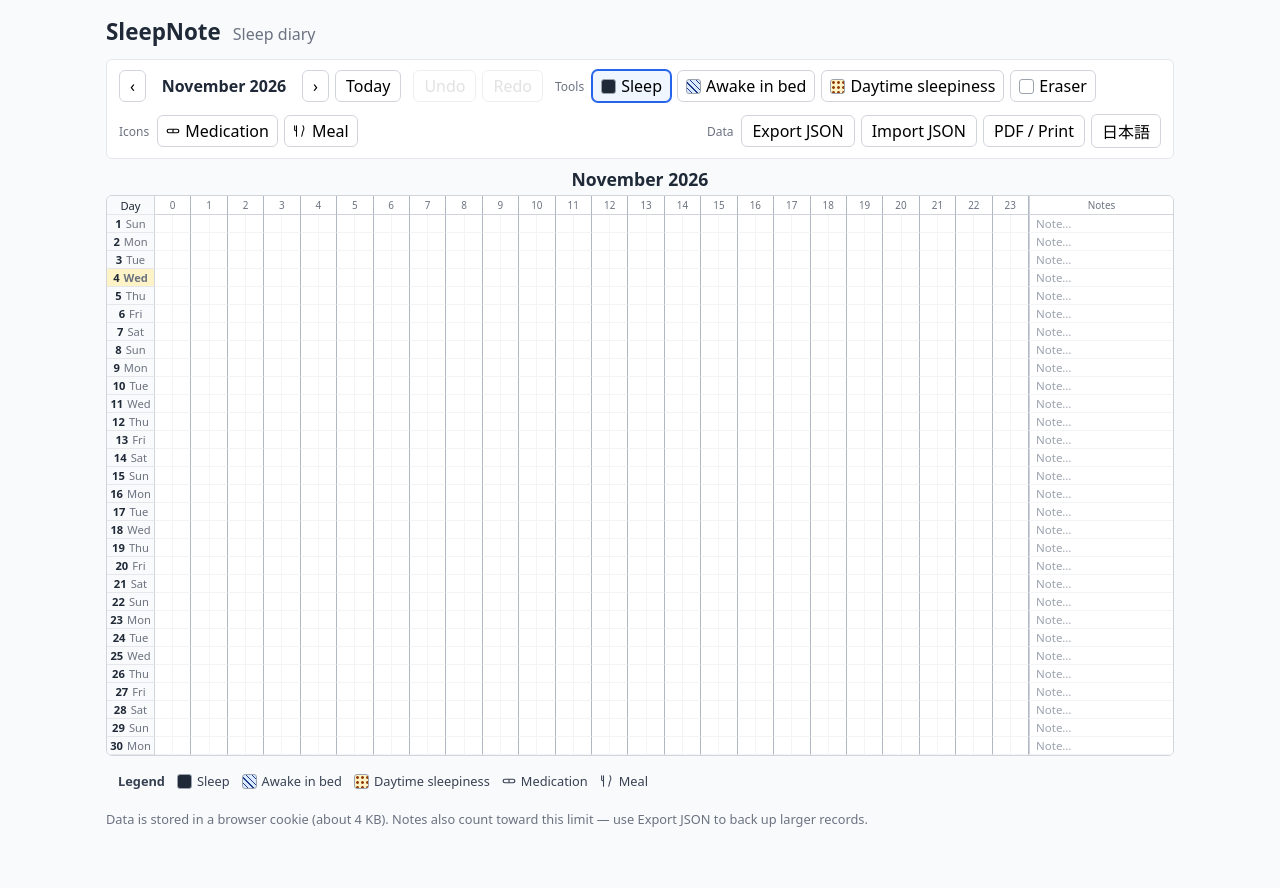
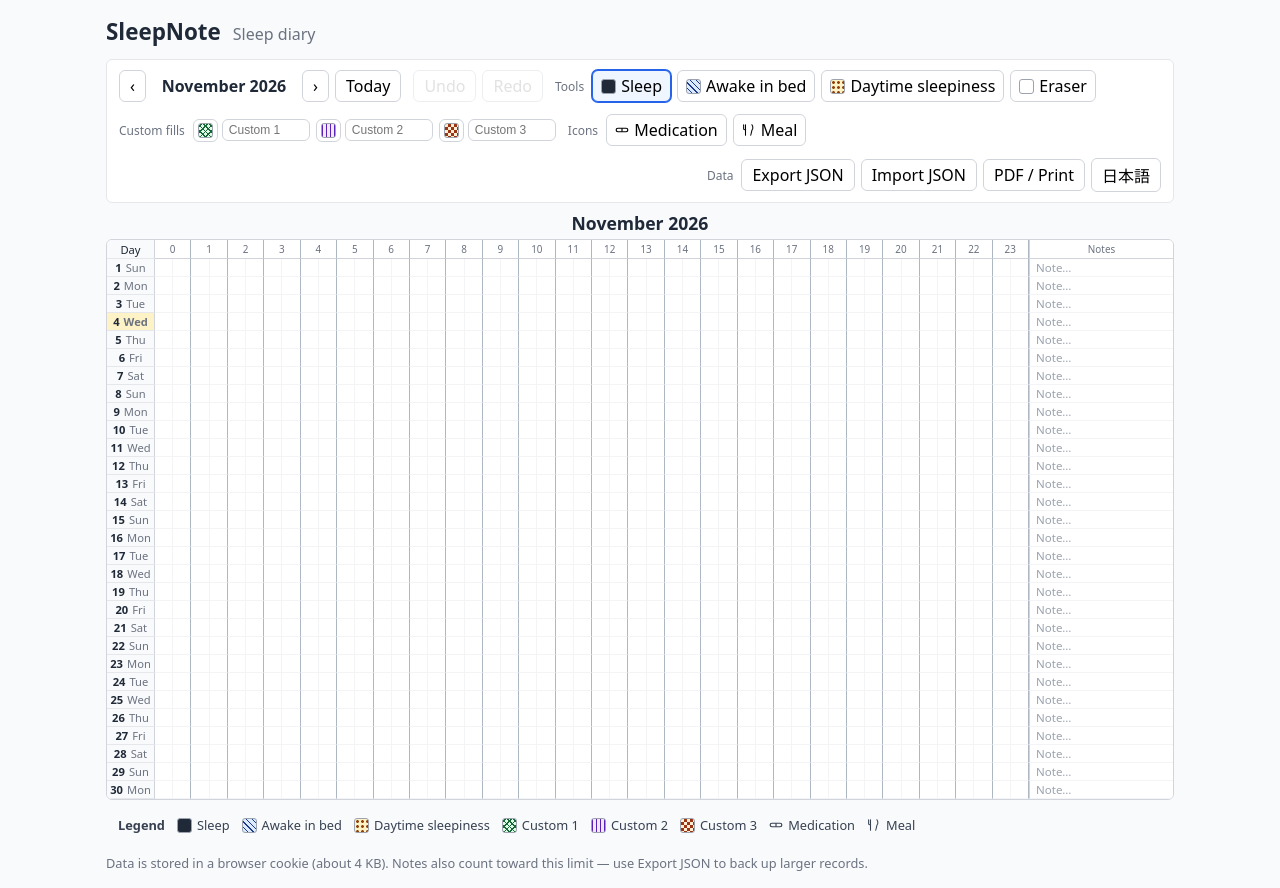
Before and after one commit to konbraphat51/SleepNote, a Vue app: page / in a window 1280 px wide. Before the commit the page ends 844 px from the top, so only its background shows below. Built offline with nearby package versions, Linux system fonts and the light colour scheme.

Commit message:
feat: add custom fill tools, print-safe patterns, and legend

```diff
--- a/src/Components/DiaryLegend.vue
+++ b/src/Components/DiaryLegend.vue
@@ -1,13 +1,24 @@
 <script>
 // SleepNote — legend explaining the fill patterns and icons.
 
+import { computed } from 'vue'
+import { useDiaryStore } from '../Composables/DiaryStore.js'
 import { useI18n } from '../I18n/useI18n.js'
+import { CustomFillStates } from '../Constants/DiaryConstants.js'
 
 export default {
   name: 'DiaryLegend',
   setup() {
     const { t } = useI18n()
-    return { t }
+    const { getCustomLabel } = useDiaryStore()
+    // User-defined fills: the label is the user's own, falling back to the default name.
+    const customFills = computed(() =>
+      CustomFillStates.map((key, index) => ({
+        key,
+        label: getCustomLabel(key) || t(`customDefault${index + 1}`),
+      })),
+    )
+    return { t, customFills }
   },
 }
 </script>
@@ -18,6 +29,9 @@ export default {
     <span class="legend__item"><span class="swatch fill-sleep"></span>{{ t('legendSleep') }}</span>
     <span class="legend__item"><span class="swatch fill-awakeInBed"></span>{{ t('legendAwakeInBed') }}</span>
     <span class="legend__item"><span class="swatch fill-sleepiness"></span>{{ t('legendSleepiness') }}</span>
+    <span v-for="fill in customFills" :key="fill.key" class="legend__item">
+      <span class="swatch" :class="`fill-${fill.key}`"></span>{{ fill.label }}
+    </span>
     <span class="legend__item">
       <svg viewBox="0 0 24 24" class="legend__icon" aria-hidden="true">
         <rect x="2" y="9" width="20" height="6" rx="3" fill="none" stroke="currentColor" stroke-width="2" />
--- a/src/Components/DiaryToolbar.vue
+++ b/src/Components/DiaryToolbar.vue
@@ -5,7 +5,7 @@ import { ref } from 'vue'
 import { useDiaryStore } from '../Composables/DiaryStore.js'
 import { useI18n } from '../I18n/useI18n.js'
 import { formatMonthKey } from '../Utils/TimeUtil.js'
-import { SlotState, IconType } from '../Constants/DiaryConstants.js'
+import { SlotState, IconType, CustomFillStates } from '../Constants/DiaryConstants.js'
 import { Locale } from '../I18n/Locales.js'
 
 export default {
@@ -22,12 +22,25 @@ export default {
       exportJson,
       importJson,
       showNotice,
+      getCustomLabel,
+      setCustomLabel,
     } = useDiaryStore()
     const { t, monthTitle } = useI18n()
     const fileInput = ref(null)
 
+    // The three user-defined fills, in display order.
+    const customFills = CustomFillStates.map((key, index) => ({
+      key,
+      defaultKey: `customDefault${index + 1}`,
+    }))
+
     const isActive = (kind, value) =>
       state.activeTool.kind === kind && state.activeTool.value === value
+
+    // Persist a user-defined fill label as the user types.
+    function onCustomLabelInput(stateKey, event) {
+      setCustomLabel(stateKey, event.target.value)
+    }
 
     // Download the diary document as a JSON file named after the visible month.
     function onExportJson() {
@@ -84,6 +97,9 @@ export default {
       onImportClick,
       onImportChange,
       onExportPdf,
+      customFills,
+      getCustomLabel,
+      onCustomLabelInput,
       SlotState,
       IconType,
       Locale,
@@ -136,6 +152,29 @@ export default {
       >
         <span class="swatch swatch--empty"></span>{{ t('toolEraser') }}
       </button>
+    </div>
+
+    <div class="toolbar__group">
+      <span class="toolbar__label">{{ t('customFillsTitle') }}</span>
+      <div v-for="fill in customFills" :key="fill.key" class="toolbar__custom">
+        <button
+          class="toolbar__tool toolbar__tool--swatch"
+          :class="{ 'toolbar__tool--active': isActive('state', fill.key) }"
+          :title="getCustomLabel(fill.key) || t(fill.defaultKey)"
+          @click="setActiveTool('state', fill.key)"
+        >
+          <span class="swatch" :class="`fill-${fill.key}`"></span>
+        </button>
+        <input
+          class="toolbar__custom-name"
+          type="text"
+          :value="getCustomLabel(fill.key)"
+          :placeholder="t(fill.defaultKey)"
+          :aria-label="t('customFillsTitle')"
+          maxlength="16"
+          @input="onCustomLabelInput(fill.key, $event)"
+        />
+      </div>
     </div>
 
     <div class="toolbar__group">
@@ -267,6 +306,25 @@ export default {
   height: 14px;
 }
 
+.toolbar__custom {
+  display: inline-flex;
+  align-items: center;
+  gap: 4px;
+}
+
+.toolbar__tool--swatch {
+  padding: 3px 4px;
+}
+
+.toolbar__custom-name {
+  width: 5.5rem;
+  padding: 3px 6px;
+  border: 1px solid #d1d5db;
+  border-radius: 6px;
+  font-size: 0.75rem;
+  color: #1f2937;
+}
+
 .toolbar__file {
   display: none;
 }
--- a/src/I18n/Locales.js
+++ b/src/I18n/Locales.js
@@ -21,6 +21,10 @@ export const Locales = Object.freeze({
     toolEraser: 'Eraser',
     toolMedication: 'Medication',
     toolMeal: 'Meal',
+    customFillsTitle: 'Custom fills',
+    customDefault1: 'Custom 1',
+    customDefault2: 'Custom 2',
+    customDefault3: 'Custom 3',
     iconsTitle: 'Icons',
     dataTitle: 'Data',
     exportJson: 'Export JSON',
@@ -62,6 +66,10 @@ export const Locales = Object.freeze({
     toolEraser: '消しゴム',
     toolMedication: '服薬',
     toolMeal: '食事',
+    customFillsTitle: 'カスタム塗り',
+    customDefault1: 'カスタム1',
+    customDefault2: 'カスタム2',
+    customDefault3: 'カスタム3',
     iconsTitle: 'アイコン',
     dataTitle: 'データ',
     exportJson: 'JSONを書き出す',
--- a/src/assets/main.css
+++ b/src/assets/main.css
@@ -28,6 +28,7 @@ button {
  *   sleep        = solid
  *   awake in bed = diagonal hatch
  *   sleepiness   = dots
+ *   custom 1/2/3 = cross-hatch / vertical stripes / checkerboard (user-defined meaning)
  */
 .fill-sleep {
   background-color: #1f2937;
@@ -50,9 +51,31 @@ button {
   background-size: 5px 5px;
 }
 
+/* User-defined fills. Patterns stay distinct from the fixed fills when printed. */
+.fill-custom1 {
+  background-color: #dcfce7;
+  background-image:
+    repeating-linear-gradient(45deg, #166534 0 1px, transparent 1px 4px),
+    repeating-linear-gradient(-45deg, #166534 0 1px, transparent 1px 4px);
+}
+
+.fill-custom2 {
+  background-color: #ede9fe;
+  background-image: repeating-linear-gradient(90deg, #5b21b6 0 1px, transparent 1px 4px);
+}
+
+.fill-custom3 {
+  background-color: #ffedd5;
+  background-image: repeating-conic-gradient(#9a3412 0% 25%, transparent 0% 50%);
+  background-size: 6px 6px;
+}
+
 .fill-sleep,
 .fill-awakeInBed,
-.fill-sleepiness {
+.fill-sleepiness,
+.fill-custom1,
+.fill-custom2,
+.fill-custom3 {
   -webkit-print-color-adjust: exact;
   print-color-adjust: exact;
 }
```
